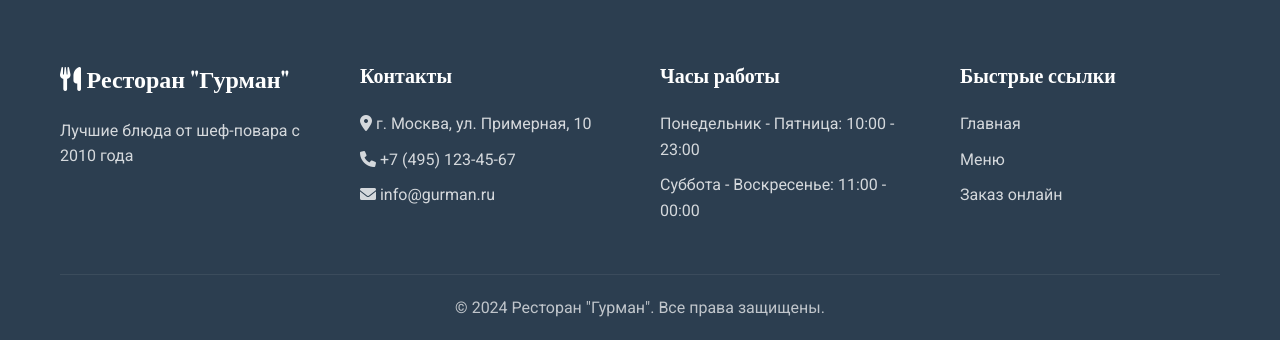
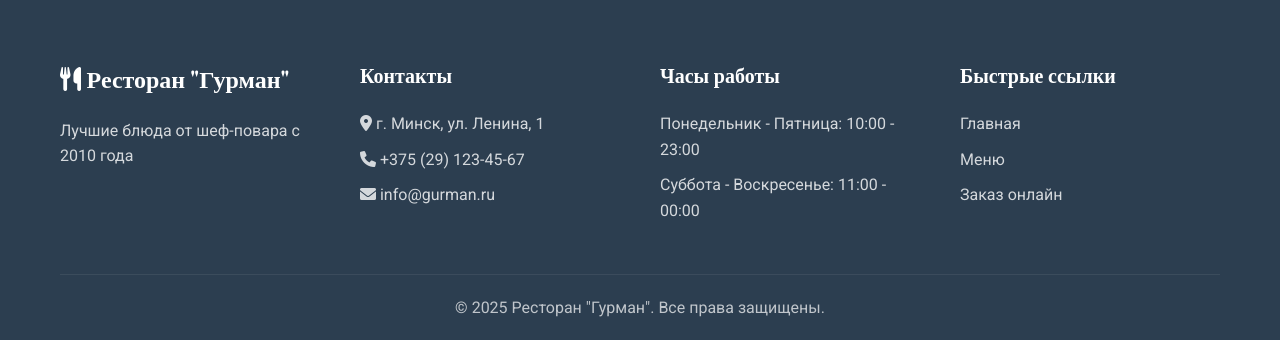
Before and after one commit to vladrob333333-sys/testproj, a Flask app: page /order in a window 1280 px wide. Shown: the part 941-1281 px from the top of the page. Run offline with Flask 3, Linux system fonts and the light colour scheme; a user stored in the database is signed in; data comes from the database, SQL or seed files in the repository.

Commit message:
base.html

```diff
--- a/templates/base.html
+++ b/templates/base.html
@@ -82,8 +82,8 @@
 
                 <div class="footer-column">
                     <h4>Контакты</h4>
-                    <p><i class="fas fa-map-marker-alt"></i> г. Москва, ул. Примерная, 10</p>
-                    <p><i class="fas fa-phone"></i> +7 (495) 123-45-67</p>
+                    <p><i class="fas fa-map-marker-alt"></i>  г. Минск, ул. Ленина, 1</p>
+                    <p><i class="fas fa-phone"></i> +375 (29) 123-45-67</p>
                     <p><i class="fas fa-envelope"></i> info@gurman.ru</p>
                 </div>
 
@@ -105,7 +105,7 @@
             </div>
 
             <div class="footer-bottom">
-                <p>&copy; 2024 Ресторан "Гурман". Все права защищены.</p>
+                <p>&copy; 2025 Ресторан "Гурман". Все права защищены.</p>
             </div>
         </div>
     </footer>
```
